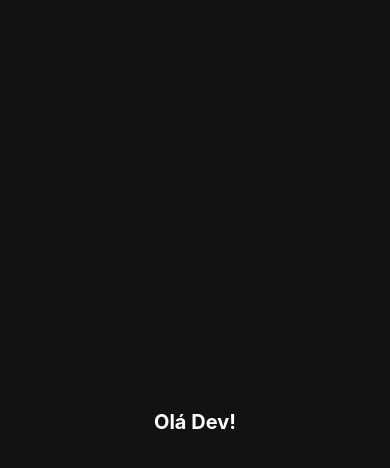
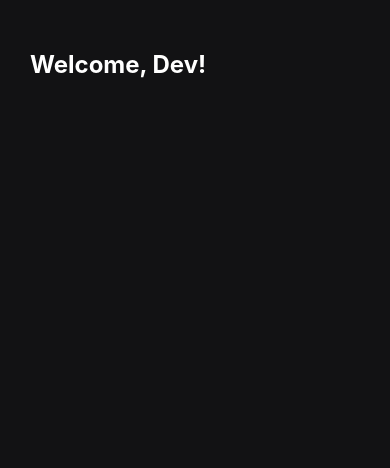
Before and after one commit to joaopedrobrgs/AppMyTasks, a React Native app: screen / in a window 390 px wide. Shown: the top 468 px of the page. Built offline with nearby package versions, Linux system fonts and the light colour scheme.

Commit message:
additions: safeAreaView; fix: some styles of components of screenHome

```diff
--- a/src/routes/Home/index.tsx
+++ b/src/routes/Home/index.tsx
@@ -1,19 +1,32 @@
-import React from "react";
-import { Text, View, StyleSheet } from "react-native";
+import React from 'react';
+import {Text, View, StyleSheet, SafeAreaView} from 'react-native';
 
 interface Props {}
 
 export default function Home({}: Props) {
   return (
-    <View style={styles.container}>
-      <Text style={styles.title}>Olá Dev!</Text>
-    </View>
+    <SafeAreaView style={styles.safeArea}>
+      <View style={styles.container}>
+        <Text style={styles.title}>Welcome, Dev!</Text>
+      </View>
+    </SafeAreaView>
   );
 }
 
-const styles = StyleSheet.create(
-  {
-  container: {flex: 1, justifyContent: "center", alignItems: "center", backgroundColor: "#121214"},
-  title: {fontSize: 20, fontWeight: "bold", color: "white"}
-  }
-)
+const styles = StyleSheet.create({
+  safeArea: {
+    flex: 1,
+    backgroundColor: '#121214',
+  },
+  container: {
+    flex: 1,
+    backgroundColor: '#121214',
+    paddingHorizontal: 30,
+    paddingVertical: 50
+  },
+  title: {
+    fontSize: 24,
+    fontWeight: 'bold',
+    color: 'white',
+  },
+});
```
